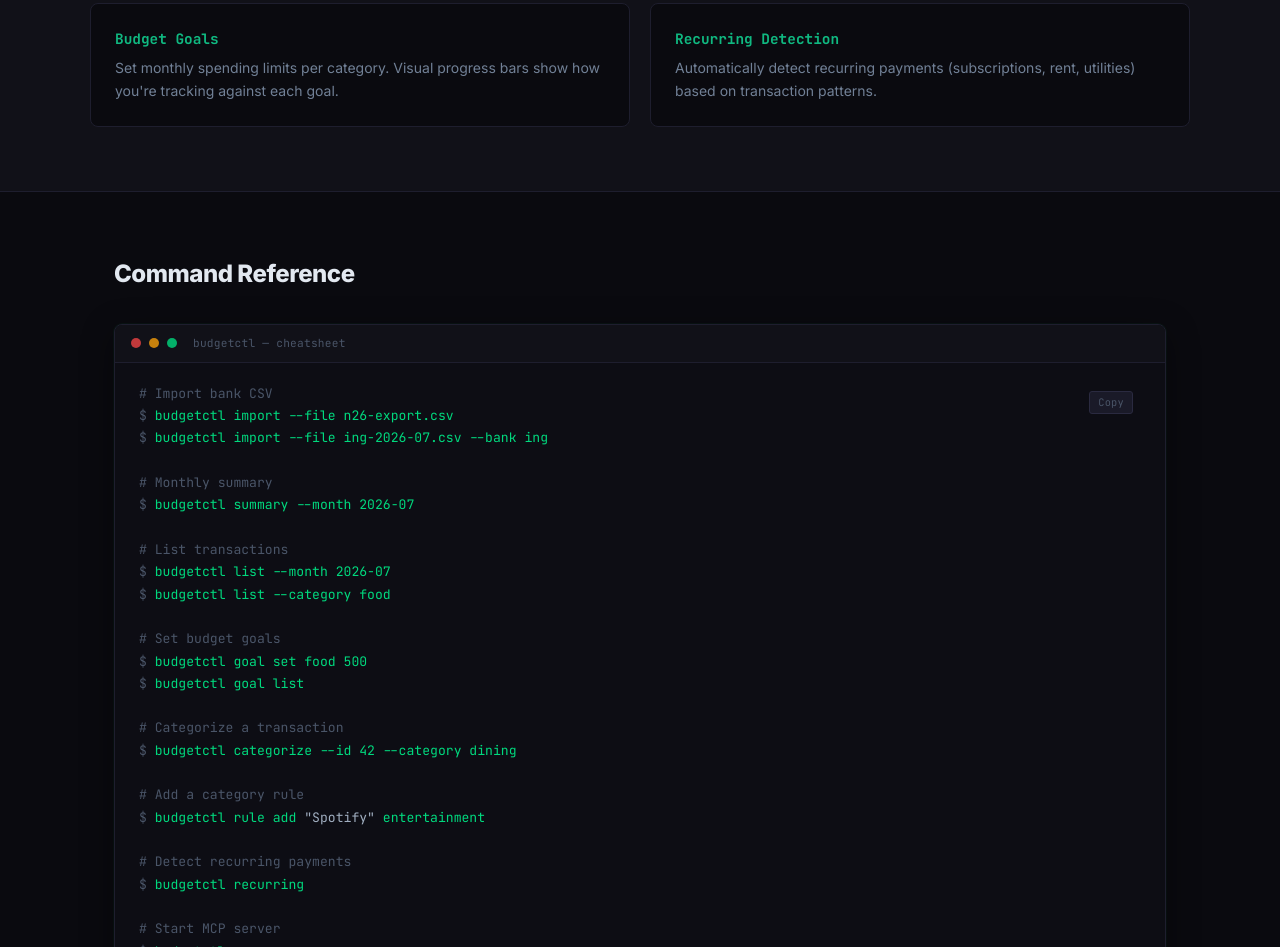
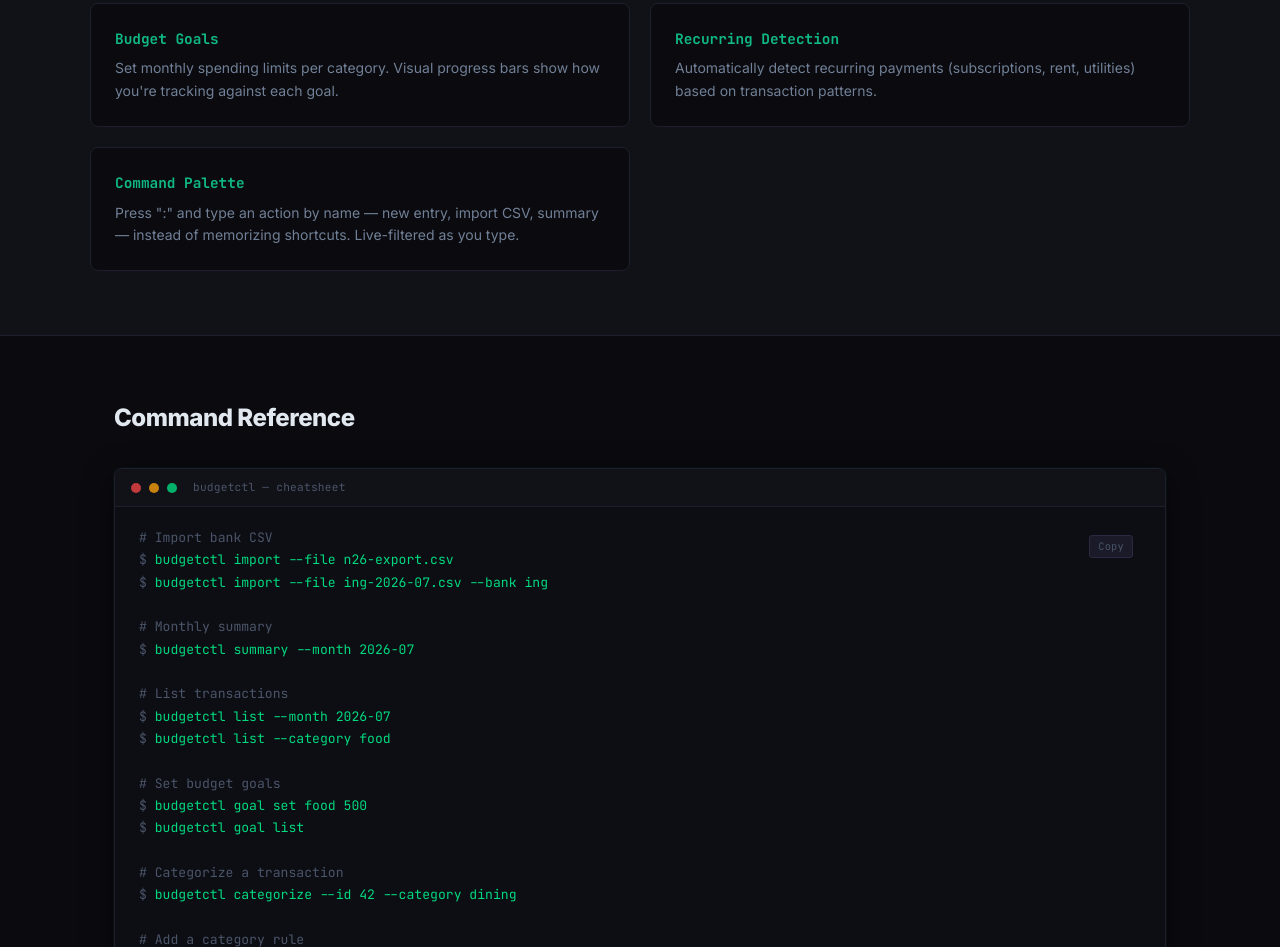
Before and after one commit to aeon022/missionctl, an Astro site in the folder landing/: page /budgetctl in a window 1280 px wide. Shown: the part 915-1862 px from the top of the page. Built offline with nearby package versions, Linux system fonts and the light colour scheme; Astro itself is replaced by a stand-in of ours.

Commit message:
feat: add Command Palette to the 7 tools that shipped it
budgetctl, calctl, taskctl, notectl, mailctl, timectl, diaryctl each
get a new feature card: press ':' and type an action by name instead
of memorizing single-key shortcuts, live-filtered as you type.

```diff
--- a/landing/src/pages/budgetctl.astro
+++ b/landing/src/pages/budgetctl.astro
@@ -20,6 +20,7 @@ const features = [
   { title: "Category Rules", title_de: "Kategorie-Regeln", desc: "Define regex-based categorization rules. Transactions are auto-categorized on import. Rules persist in SQLite.", desc_de: "Definiere Regex-basierte Kategorisierungsregeln. Transaktionen werden beim Import automatisch kategorisiert. Regeln bleiben dauerhaft in SQLite gespeichert." },
   { title: "Budget Goals", title_de: "Budgetziele", desc: "Set monthly spending limits per category. Visual progress bars show how you're tracking against each goal.", desc_de: "Setze monatliche Ausgabenlimits pro Kategorie. Visuelle Fortschrittsbalken zeigen, wie du im Vergleich zu jedem Ziel liegst." },
   { title: "Recurring Detection", title_de: "Erkennung wiederkehrender Zahlungen", desc: "Automatically detect recurring payments (subscriptions, rent, utilities) based on transaction patterns.", desc_de: "Erkennt automatisch wiederkehrende Zahlungen (Abos, Miete, Nebenkosten) anhand von Transaktionsmustern." },
+  { title: "Command Palette", title_de: "Befehlspalette", desc: "Press \":\" and type an action by name — new entry, import CSV, summary — instead of memorizing shortcuts. Live-filtered as you type.", desc_de: "Drücke \":\" und tippe eine Aktion nach Namen — neuer Eintrag, CSV-Import, Übersicht — statt Shortcuts auswendig zu lernen. Filtert live beim Tippen." },
 ];
 ---
 
--- a/landing/src/pages/calctl.astro
+++ b/landing/src/pages/calctl.astro
@@ -16,6 +16,7 @@ const features = [
   { title: "Apple Calendar Sync", title_de: "Apple-Kalender-Sync", desc: "Reads directly from Apple Calendar via EventKit. No third-party calendar access — your data stays local.", desc_de: "Liest direkt aus Apple Kalender über EventKit. Kein Drittanbieter-Zugriff — deine Daten bleiben lokal." },
   { title: "Free Slot Finder", title_de: "Freie-Slot-Finder", desc: "Scan any date range and surface available time blocks across all your calendars. Essential for scheduling.", desc_de: "Durchsuche jeden Zeitraum und finde freie Zeitblöcke über alle deine Kalender hinweg. Essenziell für Terminplanung." },
   { title: "Event Creation", title_de: "Termine erstellen", desc: "Create events from the terminal or via MCP. Supports duration, location, notes, and calendar selection.", desc_de: "Erstelle Termine aus dem Terminal oder via MCP. Unterstützt Dauer, Ort, Notizen und Kalenderauswahl." },
+  { title: "Command Palette", title_de: "Befehlspalette", desc: "Press \":\" and type an action by name — new event, sync, free slots — instead of memorizing shortcuts. Live-filtered as you type.", desc_de: "Drücke \":\" und tippe eine Aktion nach Namen — neuer Termin, Sync, freie Slots — statt Shortcuts auswendig zu lernen. Filtert live beim Tippen." },
 ];
 ---
 
--- a/landing/src/pages/diaryctl.astro
+++ b/landing/src/pages/diaryctl.astro
@@ -14,6 +14,7 @@ const features = [
   { title: "AI Narrative Entries", title_de: "KI-generierte Einträge", desc: "Claude reads your commits and writes a personal diary entry. Not a report — a story. What was hard, what felt good, what you learned.", desc_de: "Claude liest deine Commits und schreibt einen persönlichen Tagebucheintrag. Kein Report — eine Geschichte. Was schwer war, was sich gut angefühlt hat, was du gelernt hast." },
   { title: "Streak & Heatmap", title_de: "Streak & Heatmap", desc: "30-day commit heatmap in the TUI. Track coding streaks and see your productivity patterns at a glance.", desc_de: "30-Tage-Commit-Heatmap in der TUI. Verfolge Coding-Streaks und sieh deine Produktivitätsmuster auf einen Blick." },
   { title: "Suite Integration", title_de: "Suite-Integration", desc: "Pulls in completed tasks from taskctl, meetings from calctl, and time logs from timectl for a complete picture of your day.", desc_de: "Zieht erledigte Aufgaben aus taskctl, Termine aus calctl und Zeitprotokolle aus timectl für ein vollständiges Bild deines Tages." },
+  { title: "Command Palette", title_de: "Befehlspalette", desc: "Press \":\" and type an action by name — generate today's entry, edit, browse repos — instead of memorizing shortcuts. Live-filtered as you type.", desc_de: "Drücke \":\" und tippe eine Aktion nach Namen — heutigen Eintrag generieren, bearbeiten, Repos durchsuchen — statt Shortcuts auswendig zu lernen. Filtert live beim Tippen." },
 ];
 ---
 
--- a/landing/src/pages/mailctl.astro
+++ b/landing/src/pages/mailctl.astro
@@ -15,6 +15,7 @@ const features = [
   { title: "Compose & Reply", title_de: "Verfassen & Antworten", desc: "Compose new emails or reply to threads directly from the terminal. Supports template variables for personalization.", desc_de: "Neue E-Mails verfassen oder direkt aus dem Terminal auf Threads antworten. Unterstützt Template-Variablen zur Personalisierung." },
   { title: "Apple Mail Sync", title_de: "Apple-Mail-Sync", desc: "Syncs your Apple Mail inbox to a local SQLite database. All data stays on your machine — no IMAP credentials sent anywhere.", desc_de: "Synchronisiert deinen Apple-Mail-Posteingang in eine lokale SQLite-Datenbank. Alle Daten bleiben auf deinem Rechner — keine IMAP-Zugangsdaten werden irgendwohin gesendet." },
   { title: "MCP Server", title_de: "MCP-Server", desc: "6 MCP tools expose your email to Claude Desktop. AI can read, search, compose, and send — with your approval.", desc_de: "6 MCP-Tools stellen deine E-Mails für Claude Desktop bereit. Die KI kann lesen, suchen, verfassen und senden — mit deiner Zustimmung." },
+  { title: "Command Palette", title_de: "Befehlspalette", desc: "Press \":\" and type an action by name — new message, sync, unread filter — instead of memorizing shortcuts. Live-filtered as you type.", desc_de: "Drücke \":\" und tippe eine Aktion nach Namen — neue Nachricht, Sync, Ungelesen-Filter — statt Shortcuts auswendig zu lernen. Filtert live beim Tippen." },
 ];
 ---
 
--- a/landing/src/pages/notectl.astro
+++ b/landing/src/pages/notectl.astro
@@ -18,6 +18,7 @@ const features = [
   { title: "Tag-based Filtering", title_de: "Tag-basierte Filterung", desc: "Filter notes by Obsidian tags, links, or frontmatter fields. Great for project-scoped AI workflows.", desc_de: "Filtere Notizen nach Obsidian-Tags, Links oder Frontmatter-Feldern. Ideal für projektbezogene KI-Workflows." },
   { title: "Apple Notes Sync (macOS)", title_de: "Apple-Notizen-Sync (macOS)", desc: "Optional source backend alongside Obsidian/Joplin/Markdown. Reads and writes native Apple Notes over AppleScript — no export step.", desc_de: "Optionales Quell-Backend neben Obsidian/Joplin/Markdown. Liest und schreibt native Apple Notizen über AppleScript — kein Export-Schritt nötig." },
   { title: "Real Checklist State (macOS)", title_de: "Echter Checklisten-Status (macOS)", desc: "Checked/unchecked status for Apple Notes checklists isn't exposed by AppleScript at all — notectl reads it straight from Notes' own local database, so ☑ and ☐ in the terminal always match what you see in the Notes app.", desc_de: "Der Ab-/Angehakt-Status von Apple-Notizen-Checklisten wird von AppleScript gar nicht bereitgestellt — notectl liest ihn direkt aus der lokalen Datenbank von Notizen, sodass ☑ und ☐ im Terminal immer exakt dem entsprechen, was in der Notizen-App zu sehen ist." },
+  { title: "Command Palette", title_de: "Befehlspalette", desc: "Press \":\" and type an action by name — new note, sync, browse tags — instead of memorizing shortcuts. Live-filtered as you type.", desc_de: "Drücke \":\" und tippe eine Aktion nach Namen — neue Notiz, Sync, Tags durchsuchen — statt Shortcuts auswendig zu lernen. Filtert live beim Tippen." },
 ];
 ---
 
--- a/landing/src/pages/taskctl.astro
+++ b/landing/src/pages/taskctl.astro
@@ -16,6 +16,7 @@ const features = [
   { title: "Pomodoro Timer", title_de: "Pomodoro-Timer", desc: "Built-in Pomodoro timer with configurable work/break intervals. Track focus sessions per task.", desc_de: "Eingebauter Pomodoro-Timer mit konfigurierbaren Arbeits-/Pausenintervallen. Verfolge Fokus-Sessions pro Aufgabe." },
   { title: "Batch Operations", title_de: "Stapelverarbeitung", desc: "Complete, delete, or reschedule multiple tasks at once. Keyboard-driven TUI makes bulk edits fast.", desc_de: "Mehrere Aufgaben auf einmal abschließen, löschen oder verschieben. Tastaturgesteuerte TUI macht Massenbearbeitung schnell." },
   { title: "Background Daemon", title_de: "Hintergrund-Daemon", desc: "Runs as a daemon to keep tasks synced and trigger Pomodoro notifications — no terminal window required.", desc_de: "Läuft als Daemon, um Aufgaben synchron zu halten und Pomodoro-Benachrichtigungen auszulösen — kein Terminalfenster nötig." },
+  { title: "Command Palette", title_de: "Befehlspalette", desc: "Press \":\" and type an action by name — new task, sync, pomodoro — instead of memorizing shortcuts. Live-filtered as you type.", desc_de: "Drücke \":\" und tippe eine Aktion nach Namen — neue Aufgabe, Sync, Pomodoro — statt Shortcuts auswendig zu lernen. Filtert live beim Tippen." },
 ];
 ---
 
--- a/landing/src/pages/timectl.astro
+++ b/landing/src/pages/timectl.astro
@@ -13,6 +13,7 @@ const features = [
   { title: "Live TUI", title_de: "Live-TUI", desc: "Running timer updates every second in the header. Switch between today, week bar chart, and stats views with a single key.", desc_de: "Der laufende Timer aktualisiert sich jede Sekunde im Header. Wechsle mit einer Taste zwischen Heute-, Wochenbalken- und Statistik-Ansicht." },
   { title: "Weekly Bar Chart", title_de: "Wochen-Balkendiagramm", desc: "Horizontal bar chart showing hours per day. See your rhythm across the week at a glance.", desc_de: "Horizontales Balkendiagramm mit Stunden pro Tag. Sieh deinen Wochenrhythmus auf einen Blick." },
   { title: "diaryctl Integration", title_de: "diaryctl-Integration", desc: "Time logs feed directly into your daily diary entry. \"You spent 3.5h on diaryctl, 1h in meetings.\"", desc_de: "Zeitprotokolle fließen direkt in deinen täglichen Tagebucheintrag ein. \"Du hast 3,5h an diaryctl gearbeitet, 1h in Meetings verbracht.\"" },
+  { title: "Command Palette", title_de: "Befehlspalette", desc: "Press \":\" and type an action by name — start timer, stop, week breakdown — instead of memorizing shortcuts. Live-filtered as you type.", desc_de: "Drücke \":\" und tippe eine Aktion nach Namen — Timer starten, stoppen, Wochenübersicht — statt Shortcuts auswendig zu lernen. Filtert live beim Tippen." },
 ];
 ---
 
```
